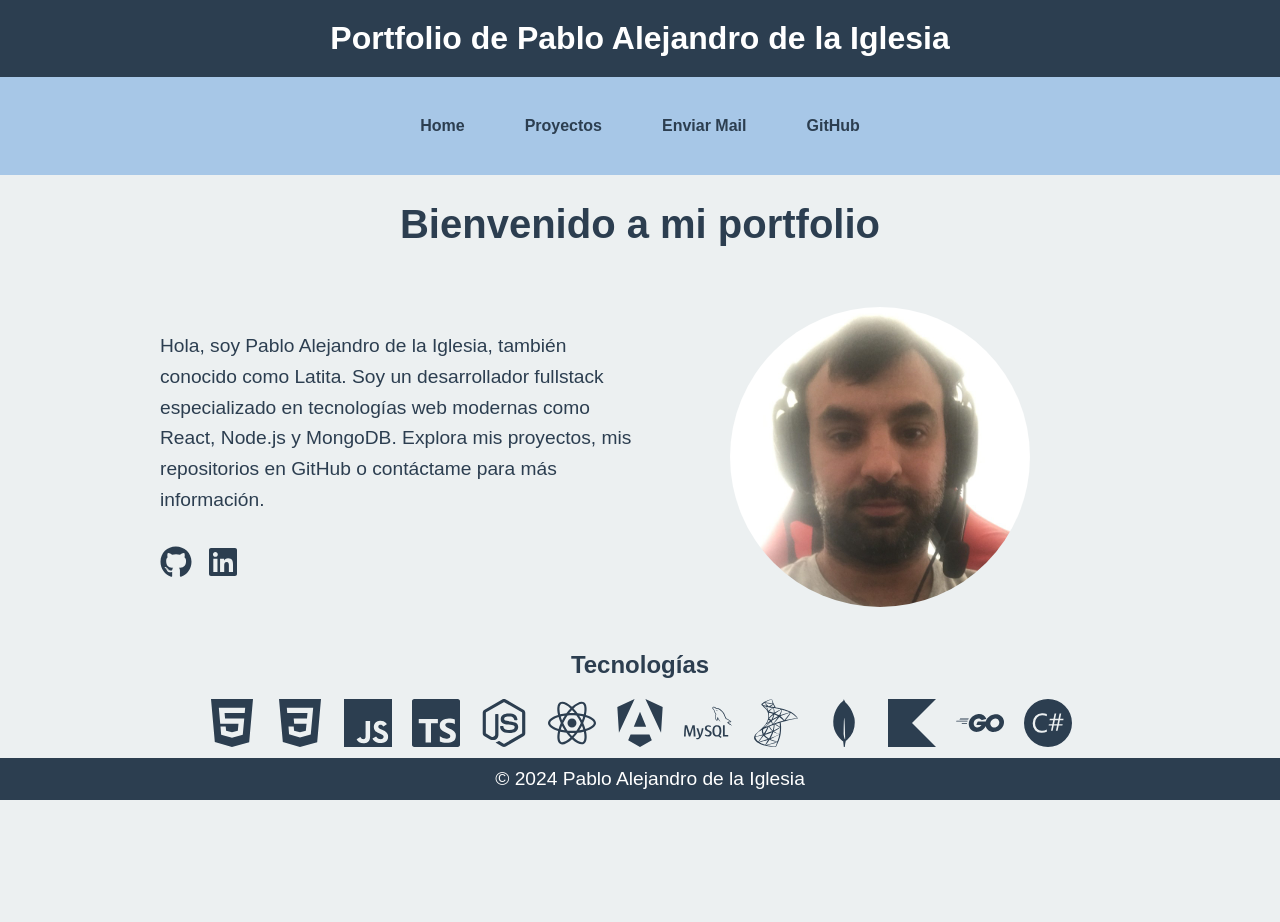
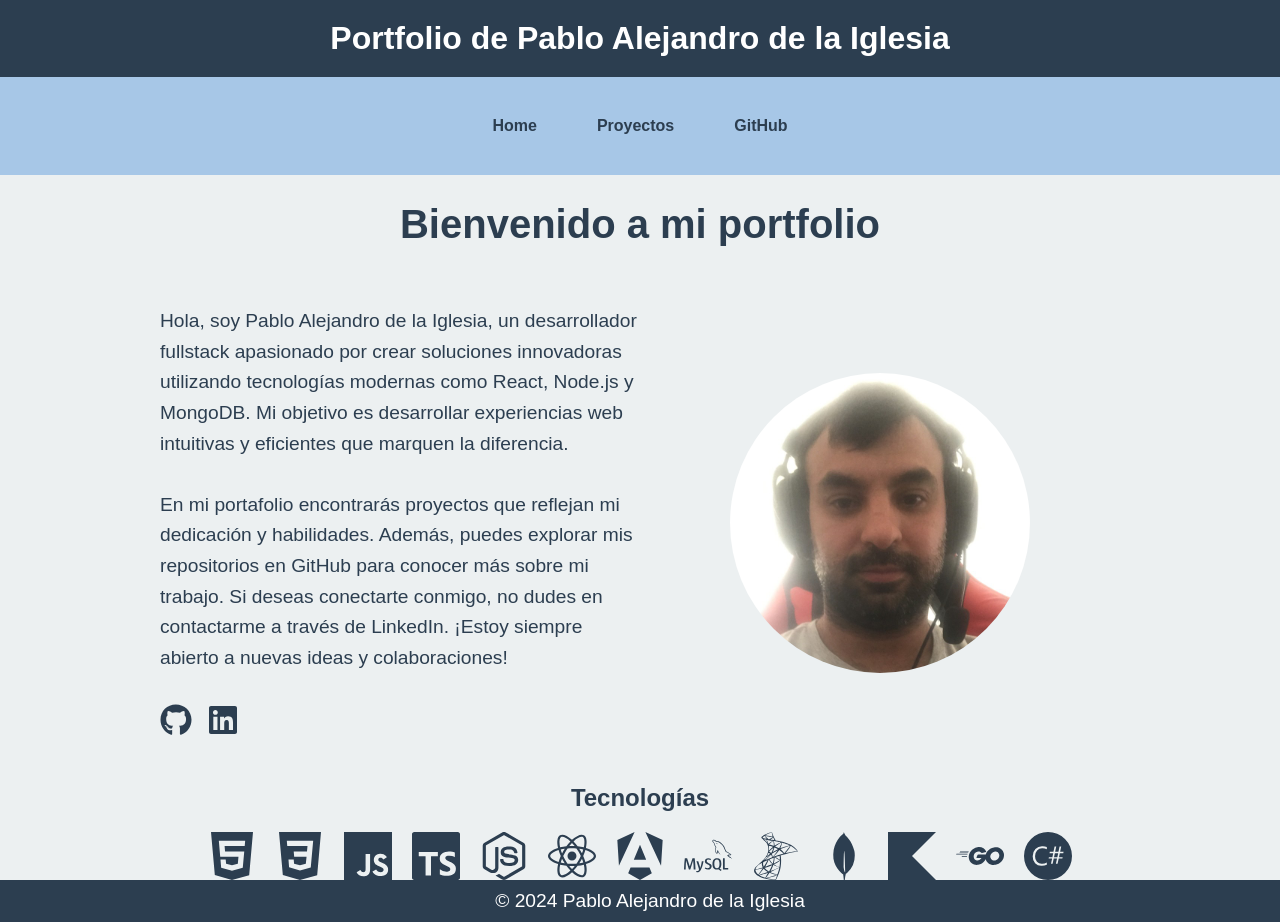
Before and after one commit to Lata1989/portfolio-entrega-programacion-3-coloquio, a React (Create React App) app: page / in a window 1280 px wide. Before the commit the page ends 800 px from the top, so only its background shows below. Built offline with nearby package versions, Linux system fonts and the light colour scheme.

Commit message:
quitado el mail y corregido el p

```diff
--- a/src/components/Navbar.jsx
+++ b/src/components/Navbar.jsx
@@ -7,7 +7,7 @@ export const Navbar = () => {
         <nav className="navbar">
             <Link to="/">Home</Link>
             <Link to="/projects">Proyectos</Link>
-            <Link to="/contact">Enviar Mail</Link>
+            {/* <Link to="/contact">Enviar Mail</Link> */}
             <Link to="/github">GitHub</Link>
         </nav>
     );
--- a/src/pages/Home.jsx
+++ b/src/pages/Home.jsx
@@ -11,8 +11,12 @@ export const Home = () => {
             <div className="home">
                 <div className="left-content">
                     <p>
-                        Hola, soy Pablo Alejandro de la Iglesia, también conocido como Latita. Soy un desarrollador fullstack especializado en
-                        tecnologías web modernas como React, Node.js y MongoDB. Explora mis proyectos, mis repositorios en GitHub o contáctame para más información.
+                        Hola, soy Pablo Alejandro de la Iglesia, un desarrollador fullstack apasionado por crear soluciones innovadoras utilizando tecnologías modernas como React, Node.js y MongoDB.
+                        Mi objetivo es desarrollar experiencias web intuitivas y eficientes que marquen la diferencia.
+                    </p>
+                    <p>
+                        En mi portafolio encontrarás proyectos que reflejan mi dedicación y habilidades. Además, puedes explorar mis repositorios en GitHub para conocer más sobre mi trabajo.
+                        Si deseas conectarte conmigo, no dudes en contactarme a través de LinkedIn. ¡Estoy siempre abierto a nuevas ideas y colaboraciones!
                     </p>
                     <div className="social-icons">
                         <a href="https://github.com/Lata1989" target="_blank" rel="noopener noreferrer"><FaGithub /></a>
```
